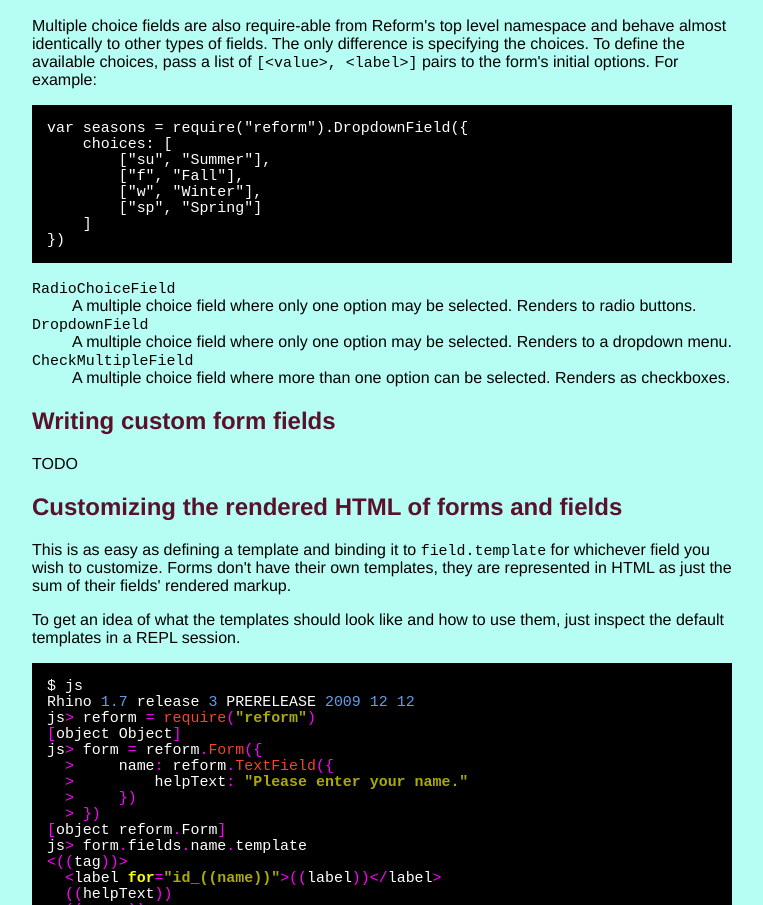
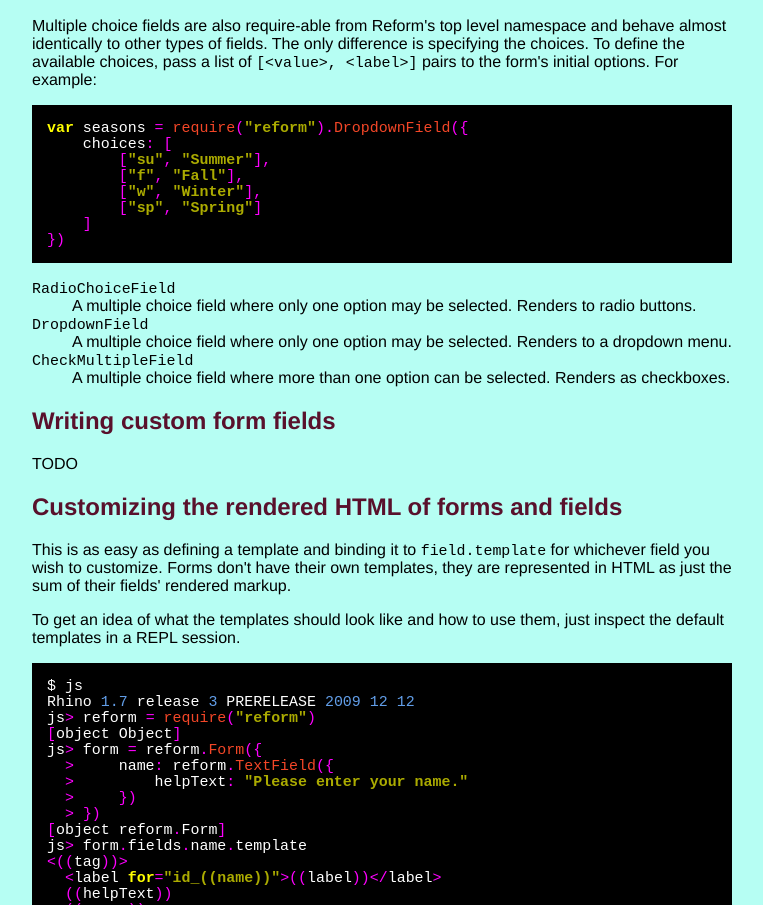
Before and after one commit to fitzgen/reform, a plain HTML site: page index.html in a window 1280 px wide. Shown: the part 1395-2300 px from the top of the page, without its empty margins (258-1021 px from the left). Drawn offline with Linux system fonts and the light colour scheme.

Commit message:
adding class for syntax highlighting

```diff
--- a/index.html
+++ b/index.html
@@ -135,7 +135,7 @@ if (REFORM.Form({ name: REFORM.TextField() })
         the form's initial options. For example:
       </p>
 
-      <pre>var seasons = require("reform").DropdownField({
+      <pre class="sh_javascript">var seasons = require("reform").DropdownField({
     choices: [
         ["su", "Summer"],
         ["f", "Fall"],
```
